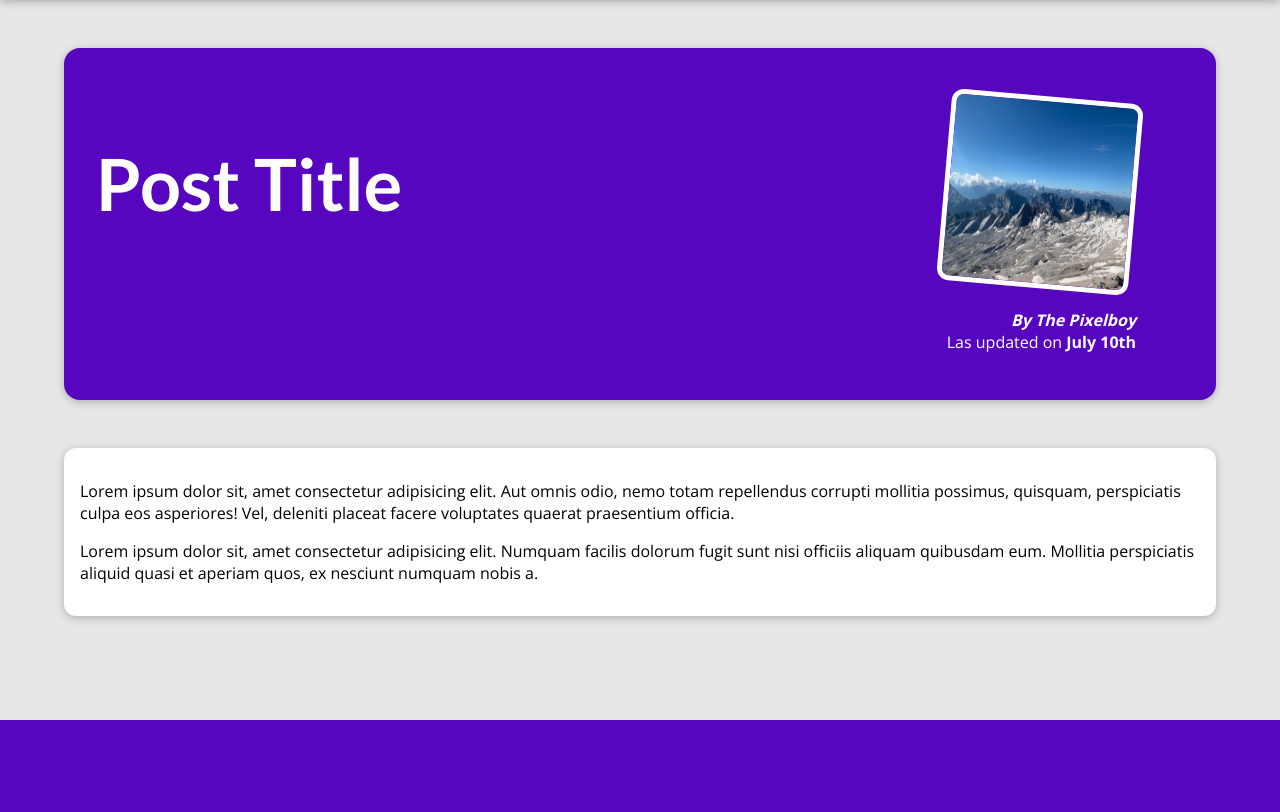
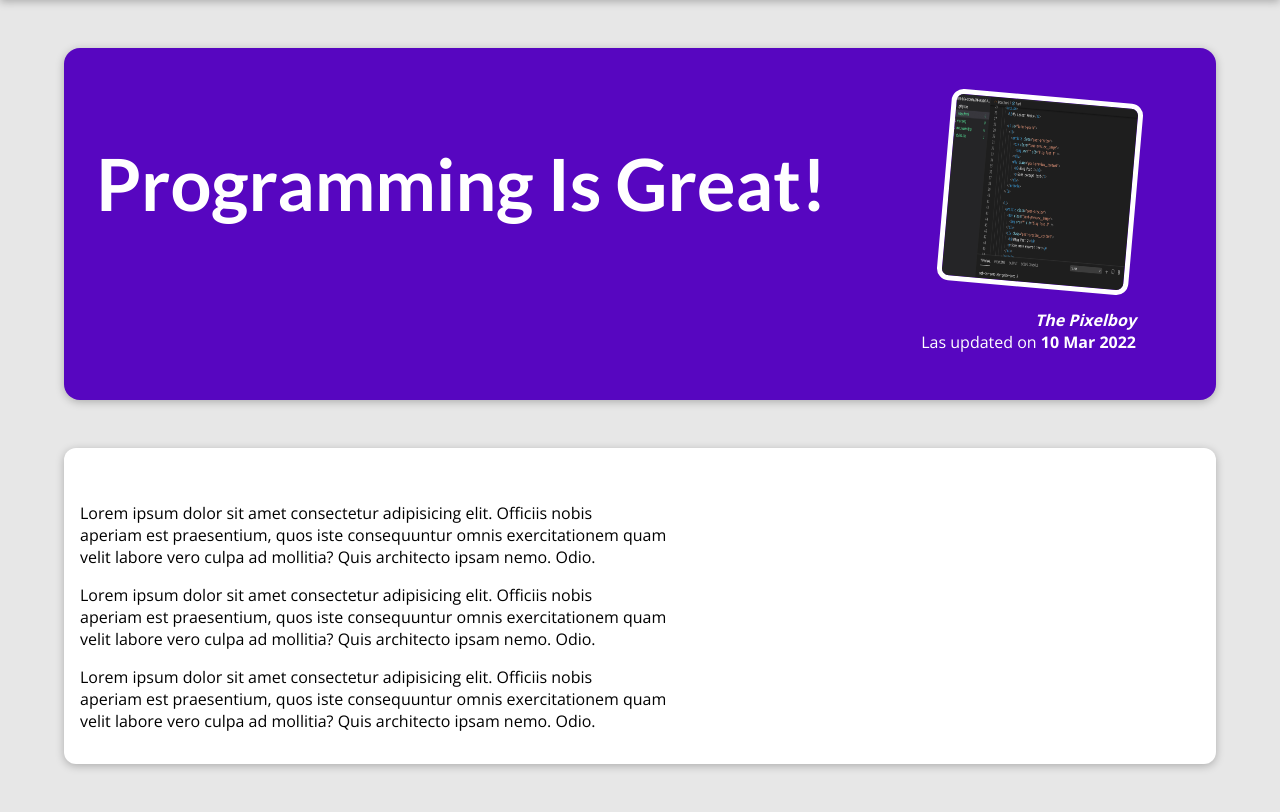
Before and after one commit to thepixelboy/django-personal-blog, a Django app: page /posts/programming-is-fun in a window 1280 px wide. Shown: the part 80-892 px from the top of the page. Before the commit the page ends 800 px from the top, so only its background shows below. Run offline with Django 3.2, Linux system fonts and the light colour scheme.

Commit message:
feat: add the single post page

```diff
--- a/blog/templates/blog/single-post.html
+++ b/blog/templates/blog/single-post.html
@@ -1,7 +1,7 @@
 {% extends "base.html" %}
 {% load static %}
 
-{% block title%}This is the post title{% endblock%}
+{% block title%}{{ post.title }}{% endblock%}
 
 {% block styles %}
 <link rel="stylesheet" href="{% static "blog/post-detail.css" %}">
@@ -9,18 +9,17 @@
 
 {% block body %}
   <section id="summary">
-    <h2>Post Title</h2>
+    <h2>{{ post.title }}</h2>
     <article>
-      <img src="{% static "blog/images/mountains.jpg" %}" alt="Post Title" />
-      <address>By The Pixelboy</address>
+      <img src="{% static "blog/images/"|add:post.image %}" alt="{{ post.title }}" />
+      <address>{{ post.author }}</address>
       <div>
-        Las updated on <time>July 10th</time>
+        Las updated on <time>{{ post.date|date:"d M Y" }}</time>
       </div>
     </article>
   </section>
 
   <main>
-    <p>Lorem ipsum dolor sit, amet consectetur adipisicing elit. Aut omnis odio, nemo totam repellendus corrupti mollitia possimus, quisquam, perspiciatis culpa eos asperiores! Vel, deleniti placeat facere voluptates quaerat praesentium officia.</p>
-    <p>Lorem ipsum dolor sit, amet consectetur adipisicing elit. Numquam facilis dolorum fugit sunt nisi officiis aliquam quibusdam eum. Mollitia perspiciatis aliquid quasi et aperiam quos, ex nesciunt numquam nobis a.</p>
+    {{ post.content|linebreaks }}
   </main>
 {% endblock %}
--- a/blog/views.py
+++ b/blog/views.py
@@ -88,8 +88,21 @@ def starting_page(request):
 
 
 def posts(request):
-    return render(request, "blog/all-posts.html")
+    return render(
+        request,
+        "blog/all-posts.html",
+        {
+            "all_posts": all_posts,
+        },
+    )
 
 
 def single_post(request, slug):
-    return render(request, "blog/single-post.html")
+    post = next(post for post in all_posts if post["slug"] == slug)
+    return render(
+        request,
+        "blog/single-post.html",
+        {
+            "post": post,
+        },
+    )
```
Also changed, not shown: blog/templates/blog/all-posts.html (+2 -5 lines).
